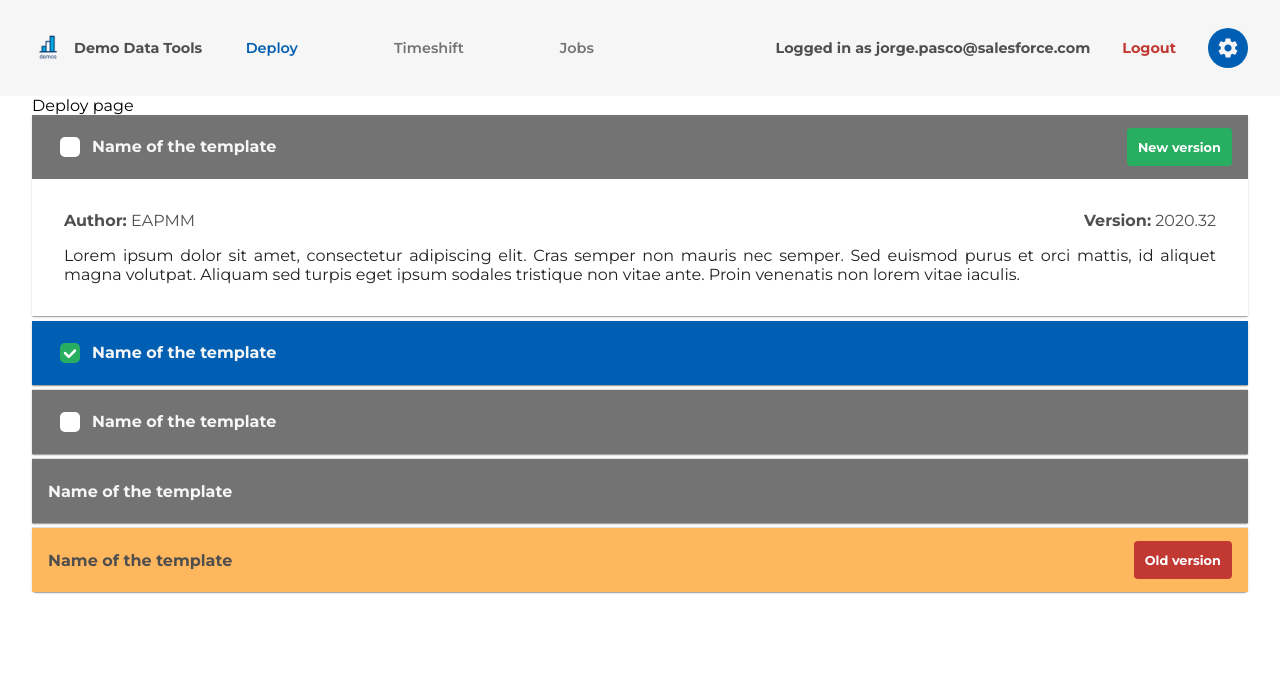
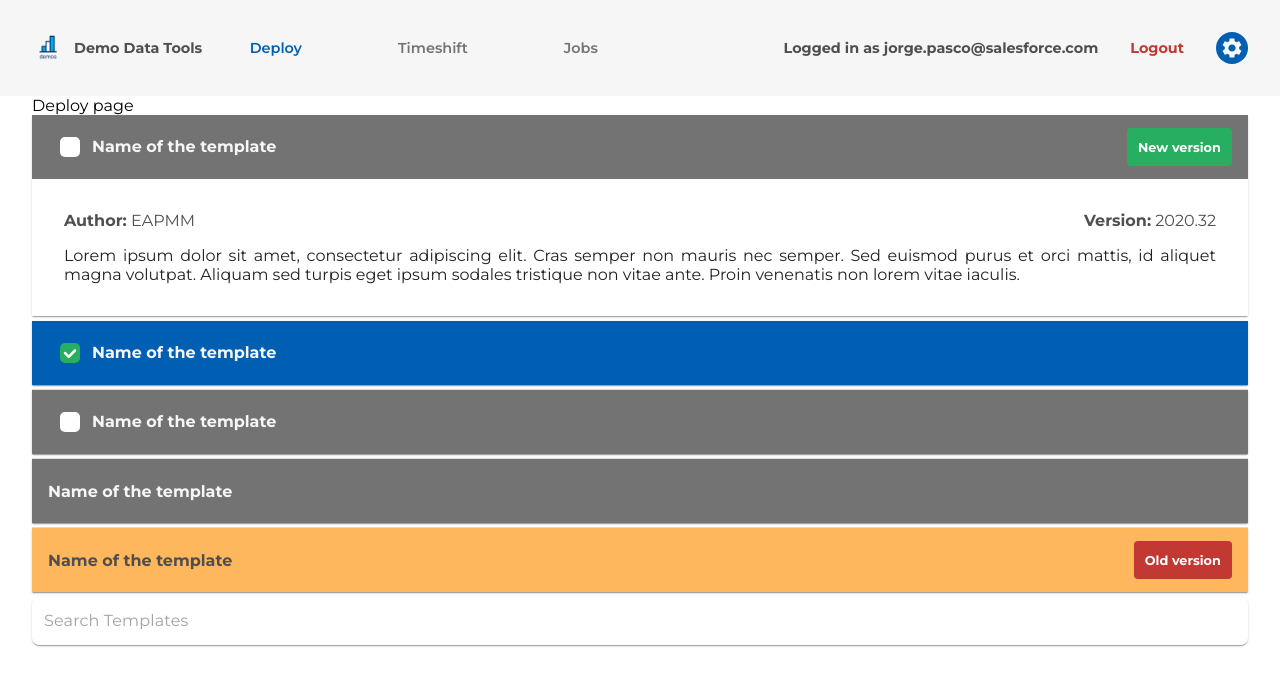
Before and after one commit to rodrigom-oktana-io/lowtide-ui, a React (Create React App) app: page /deploy in a window 1280 px wide. Shown: the top 686 px of the page. Built offline with nearby package versions, Linux system fonts and the light colour scheme.

Commit message:
add SettingsDrawer component

```diff
--- a/src/components/Card.js
+++ b/src/components/Card.js
@@ -5,10 +5,9 @@ import {
   AccordionDetails,
 } from '@material-ui/core/';
 import { makeStyles } from '@material-ui/core/styles';
-import { ExpandMore } from '@material-ui/icons';
 import clsx from 'clsx';
 
-import CustomCheckbox from './CustomCheckbox';
+import Checkbox from './Checkbox';
 import Badge from './Badge';
 
 import './Card.scss';
@@ -38,7 +37,7 @@ const useCardStyles = makeStyles({
     color: '#4f4f4f',
   },
   summaryRoot: {
-    height: '4rem'
+    height: '4rem',
   },
   summaryContent: {
     justifyContent: 'space-between',
@@ -53,7 +52,7 @@ const useCardStyles = makeStyles({
 
 const Card = ({ type, startSelected, startExpanded, warning }) => {
   const [selected, setSelected] = useState(startSelected);
-  const classes = useCardStyles(selected);
+  const classes = useCardStyles();
 
   const badgeOptions = {
     background: type === 'available' ? '#27AE60' : '#C23934',
@@ -86,10 +85,7 @@ const Card = ({ type, startSelected, startExpanded, warning }) => {
       >
         <div className="card-header__leftArea">
           {type === 'available' ? (
-            <CustomCheckbox
-              selected={selected}
-              setParentSelected={setSelected}
-            />
+            <Checkbox selected={selected} setParentSelected={setSelected} />
           ) : null}
           <div className="summaryBody__title">Name of the template</div>
         </div>
--- a/src/components/CustomCheckbox.js
+++ b/src/components/Checkbox.js
@@ -43,7 +43,7 @@ const CustomCheckbox = ({ selected, setParentSelected }) => {
         <span className={clsx(classes.checkBox, classes.markedCheckbox)} />
       }
       icon={<span className={classes.checkBox} />}
-      inputProps={{ 'aria-label': 'decorative checkbox' }}
+      inputProps={{ 'aria-label': 'selection checkbox' }}
       disableRipple
       onClick={(e) => e.stopPropagation()}
       onChange={() => {
--- a/src/components/Navbar.js
+++ b/src/components/Navbar.js
@@ -1,8 +1,9 @@
 import React from 'react';
+import { Link } from 'react-router-dom';
+
 import './Navbar.scss';
 import ddtIcon from '../assets/ddt_icon.png';
-import { Link } from 'react-router-dom';
-import SettingsIcon from '@material-ui/icons/Settings';
+import SettingsDrawer from './SettingsDrawer';
 
 const Navbar = ({ activeTab }) => {
   return (
@@ -43,9 +44,7 @@ const Navbar = ({ activeTab }) => {
           Logged in as jorge.pasco@salesforce.com
         </div>
         <button className="unstyled-button navBar__logout">Logout</button>
-        <div className="navBar__settings">
-          <SettingsIcon />
-        </div>
+        <SettingsDrawer position="right" />
       </div>
     </nav>
   );
--- /dev/null
+++ b/src/components/SearchBar.js
@@ -0,0 +1,33 @@
+import React from 'react';
+import { makeStyles } from '@material-ui/core/styles';
+import Paper from '@material-ui/core/Paper';
+import InputBase from '@material-ui/core/InputBase';
+
+const useStyles = makeStyles({
+  root: {
+    padding: '8px 4px',
+    display: 'flex',
+    borderRadius: '7px',
+  },
+  input: {
+    fontFamily: 'Montserrat',
+    marginLeft: '.5rem',
+    flex: 1,
+  },
+});
+
+const SearchBar = () => {
+  const classes = useStyles();
+
+  return (
+    <Paper component="form" className={classes.root}>
+      <InputBase
+        className={classes.input}
+        placeholder="Search Templates"
+        inputProps={{ 'aria-label': 'search templates' }}
+      />
+    </Paper>
+  );
+};
+
+export default SearchBar;
--- /dev/null
+++ b/src/components/SettingsDrawer.js
@@ -0,0 +1,71 @@
+import React, { useState } from 'react';
+import clsx from 'clsx';
+import { makeStyles } from '@material-ui/core/styles';
+import Drawer from '@material-ui/core/Drawer';
+import SettingsIcon from '@material-ui/icons/Settings';
+
+const useStyles = makeStyles({
+  list: {
+    width: 250,
+  },
+  fullList: {
+    width: 'auto',
+  },
+  settingsDrawer: {
+    width: '2rem',
+    height: '2rem',
+    borderRadius: '50%',
+    padding: 4,
+    backgroundColor: '#005FB2',
+    display: 'flex',
+    justifyContent: 'center',
+    alignItems: 'center',
+    color: ' #F6F6F6',
+  },
+});
+
+const SettingsDrawer = ({ position }) => {
+  const classes = useStyles();
+
+  const [open, setOpen] = useState(false);
+
+  const toggleDrawer = (open) => (event) => {
+    if (
+      event.type === 'keydown' &&
+      (event.key === 'Tab' || event.key === 'Shift')
+    ) {
+      return;
+    }
+
+    setOpen(open);
+  };
+
+  const list = (anchor) => (
+    <div
+      className={clsx(classes.list, {
+        [classes.fullList]: anchor === 'top' || anchor === 'bottom',
+      })}
+      role="presentation"
+      onClick={toggleDrawer(anchor, false)}
+      onKeyDown={toggleDrawer(anchor, false)}
+    >
+      Placeholder
+    </div>
+  );
+
+  return (
+    <div>
+      <button
+        className="unstyled-button navBar__settings"
+        onClick={toggleDrawer(true)}
+      >
+        <SettingsIcon />
+      </button>
+      <Drawer anchor={position} open={open} onClose={toggleDrawer(false)}>
+        {list(position)}
+      </Drawer>
+    </div>
+  );
+};
+
+export default SettingsDrawer;
--- a/src/routes/deploy.js
+++ b/src/routes/deploy.js
@@ -1,6 +1,7 @@
 import React from 'react';
 import NavBar from '../components/Navbar';
 import Card from '../components/Card';
+import SearchBar from '../components/SearchBar';
 
 const deploy = () => {
   return (
@@ -8,11 +9,12 @@ const deploy = () => {
       <NavBar activeTab="deploy" />
       <main className="main-wrapper">
         Deploy page
-        <Card type="available" startExpanded  warning/>
+        <Card type="available" startExpanded warning />
         <Card type="available" startSelected />
         <Card type="available" />
         <Card type="org" />
         <Card type="org" warning />
+        <SearchBar />
       </main>
     </div>
   );
```
